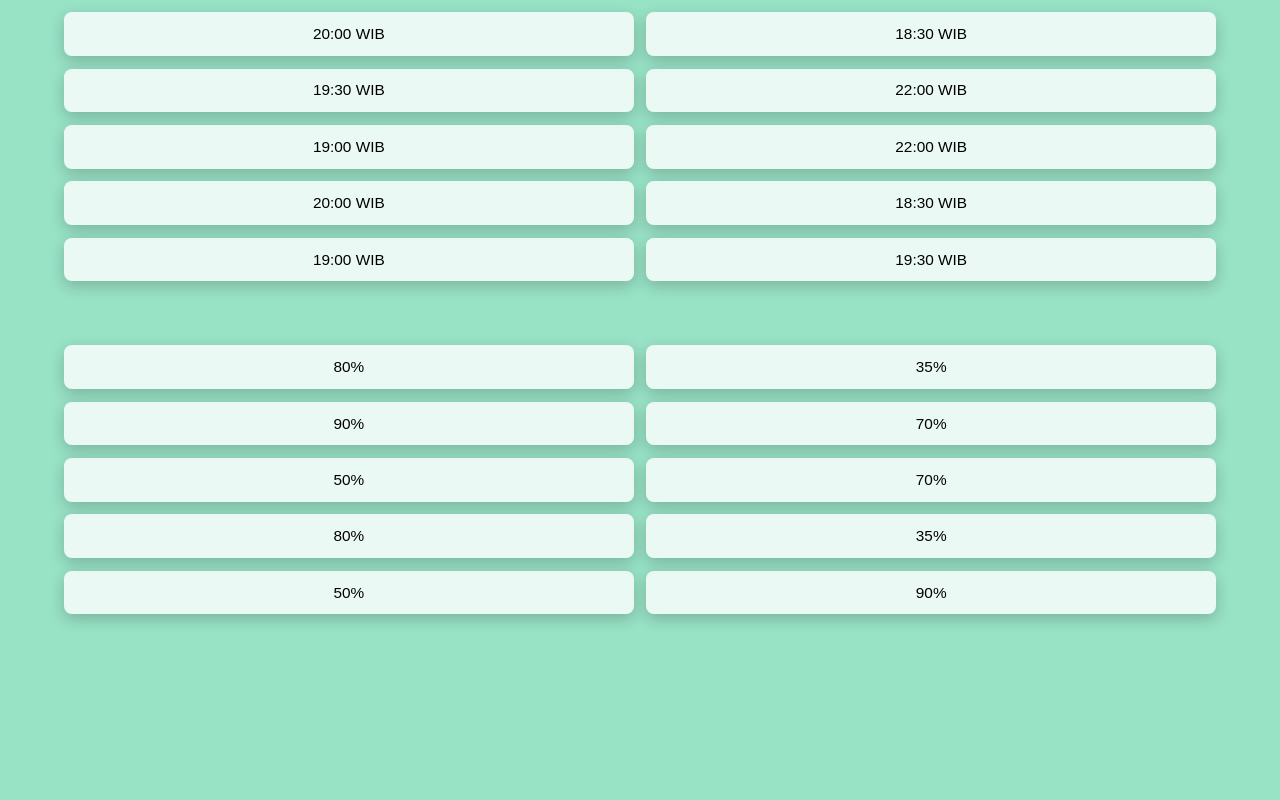
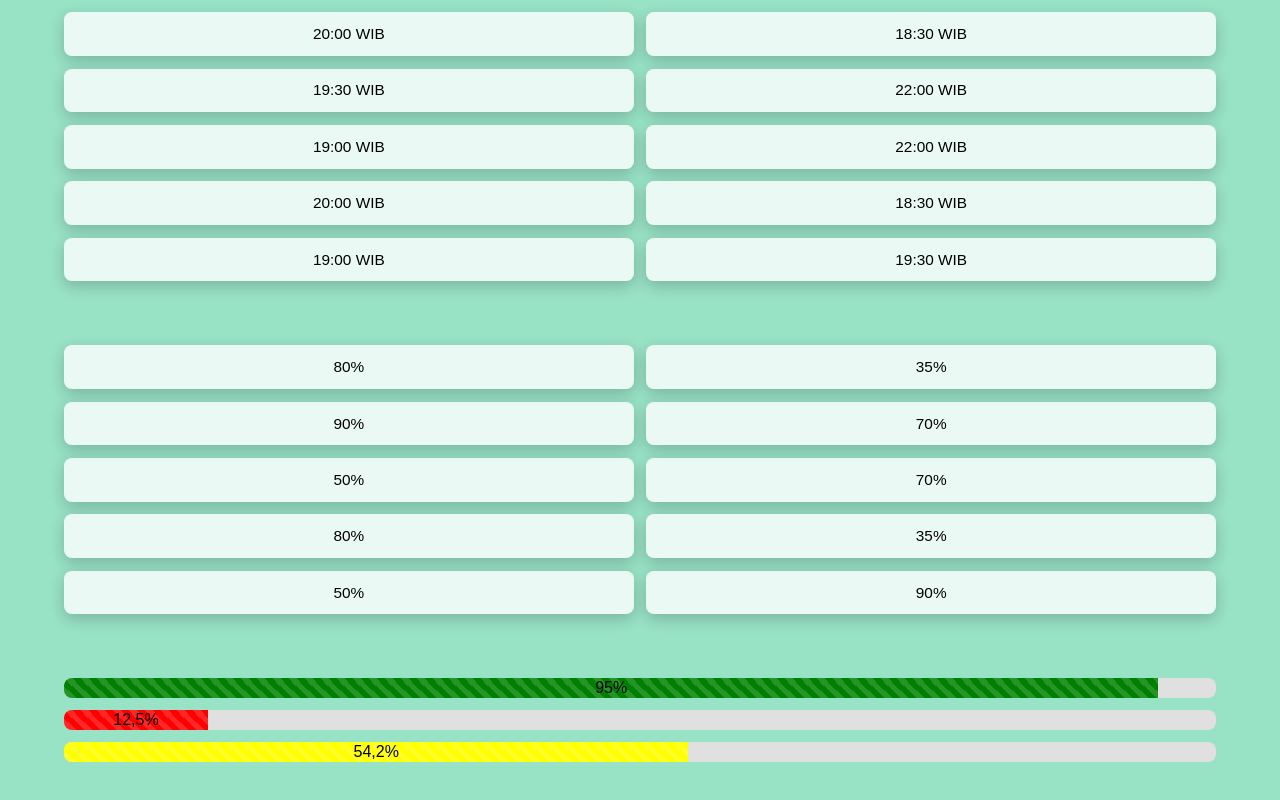
Before and after one commit to AchmatFajrii/random-fruit-freelance, a plain HTML site: page index.html in a window 1280 px wide. Shown: the part 385-1185 px from the top of the page. Before the commit the page ends 1063 px from the top, so only its background shows below. Drawn offline with Linux system fonts and the light colour scheme.

Commit message:
add persen bar

```diff
--- a/index.html
+++ b/index.html
@@ -44,6 +44,11 @@
       <div id="persen9" class="persen"></div>
       <div id="persen10" class="persen"></div>
     </div>
+    <div id="daftarBarProgres">
+      <div id="barProgres1" class="barProgres"></div>
+      <div id="barProgres2" class="barProgres"></div>
+      <div id="barProgres3" class="barProgres"></div>
+    </div>
 
     <script src="script.js"></script>
   </body>
--- a/script.js
+++ b/script.js
@@ -27,6 +27,16 @@ const updateWaktu = [
   "18:30 WIB",
 ];
 const daftarPersen = ["70%", "80%", "90%", "50%", "35%"];
+
+const daftarPersenBar = [
+  "30,2%",
+  "65,7%",
+  "95%",
+  "54,2%",
+  "12,5%",
+  "27%",
+  "85%",
+]; // Contoh persentase baru untuk bar progres
 
 // Pilihan mode update: detik, limaMenit, atau satuJam.
 const modeUpdate = "limaMenit"; // Pilih antara "detik", "limaMenit", atau "satuJam"
@@ -94,11 +104,40 @@ function displayData(selectorPrefix, dataArray) {
   });
 }
 
+function setBarColor(persen) {
+  if (persen < 40) return "red";
+  else if (persen < 70) return "yellow";
+  else return "green";
+}
+
+function displayBarProgres() {
+  const seed = generateSeed();
+  const randomizedData = acakArray(seed, daftarPersenBar).slice(0, 3);
+  randomizedData.forEach((data, idx) => {
+    const element = document.querySelector(`#barProgres${idx + 1}`);
+    const dataDecimal = data.replace(",", "."); // Ganti koma dengan titik
+    const persenFloat = parseFloat(dataDecimal); // Konversi ke float
+
+    const color = setBarColor(persenFloat);
+
+    const fill = document.createElement("div");
+    fill.style.width = `${persenFloat}%`; // Menggunakan persentase dalam format desimal untuk menentukan lebar
+    fill.style.backgroundColor = color;
+    fill.textContent = data; // Menggunakan format asli (dengan koma) untuk teks
+    fill.style.display = "flex";
+    fill.style.alignItems = "center";
+    fill.style.justifyContent = "center";
+    element.innerHTML = "";
+    element.appendChild(fill);
+  });
+}
+
 // Fungsi utama untuk menampilkan buah, waktu, dan persentase berdasarkan waktu saat ini.
 function tampilkanBuahBerdasarkanWaktu() {
   displayData("buah", buahBuahan);
   displayData("waktu", updateWaktu);
   displayData("persen", daftarPersen);
+  displayBarProgres();
 
   // Mengubah warna latar belakang berdasarkan buah pertama yang terpilih.
   const seluruhBuah = acakArray(generateSeed(), buahBuahan);
--- a/style.css
+++ b/style.css
@@ -6,15 +6,19 @@ body {
   padding: 0;
 }
 
-#daftarBuah, #daftarWaktu, #daftarPersen {
+#daftarBuah,
+#daftarWaktu,
+#daftarPersen {
   display: grid;
-  grid-template-columns: repeat(2, 1fr); /* 2 kolom dengan lebar yang sama */
-  gap: 1vw; /* jarak antara setiap item grid */
+  grid-template-columns: repeat(2, 1fr);
+  gap: 1vw;
   max-width: 90%;
   margin: 5% auto;
 }
 
-.buah, .waktu, .persen {
+.buah,
+.waktu,
+.persen {
   font-size: 1.2vw;
   padding: 1vw;
   border-radius: 8px;
@@ -24,14 +28,71 @@ body {
   text-align: center;
 }
 
-.buah:hover, .waktu:hover, .persen:hover {
+.buah:hover,
+.waktu:hover,
+.persen:hover {
   transform: scale(1.05);
 }
 
-/* Media query untuk layar kecil */
-@media only screen and (max-width: 600px) {
-  .buah, .waktu, .persen {
-    font-size: 2.5vw;
-    padding: 1.5vw;
+#daftarBarProgres {
+  display: flex;
+  flex-direction: column;
+  gap: 1vw;
+  max-width: 90%;
+  margin: 5% auto;
+}
+
+.barProgres {
+  height: 1.5vw;
+  background-color: #e0e0e0;
+  border-radius: 8px;
+  overflow: hidden;
+  position: relative;
+}
+
+.barProgres > div {
+  height: 100%;
+  width: 0%;
+  position: absolute;
+  left: 0;
+  top: 0;
+
+  /* Efek strip dan gradien */
+  background-image: linear-gradient(
+    45deg,
+    rgba(255, 255, 255, 0.15) 25%,
+    transparent 25%,
+    transparent 50%,
+    rgba(255, 255, 255, 0.15) 50%,
+    rgba(255, 255, 255, 0.15) 75%,
+    transparent 75%,
+    transparent
+  );
+  background-size: 1rem 1rem;
+  transition: width 0.6s ease;
+  -webkit-animation: progress-bar-stripes 1s linear infinite;
+  animation: progress-bar-stripes 1s linear infinite;
+  z-index: 10;
+}
+
+@keyframes progress-bar-stripes {
+  from {
+    background-position: 1rem 0;
+  }
+  to {
+    background-position: 0 0;
   }
 }
+
+@media only screen and (max-width: 600px) {
+  .buah,
+  .waktu,
+  .persen {
+    font-size: 3.5vw;
+    padding: 2.5vw;
+  }
+
+  .barProgres {
+    height: 4vw;
+  }
+}
```
